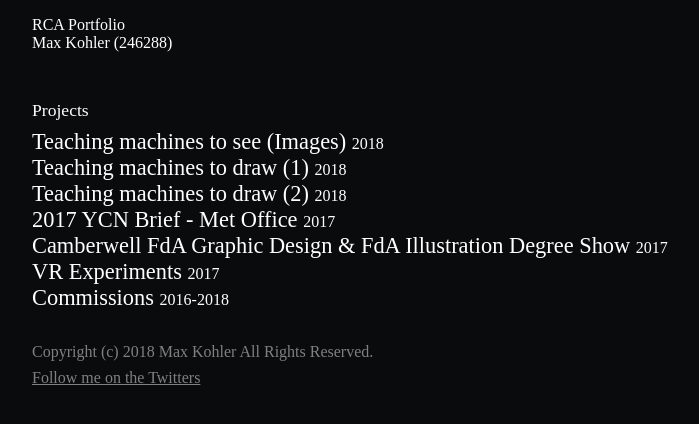
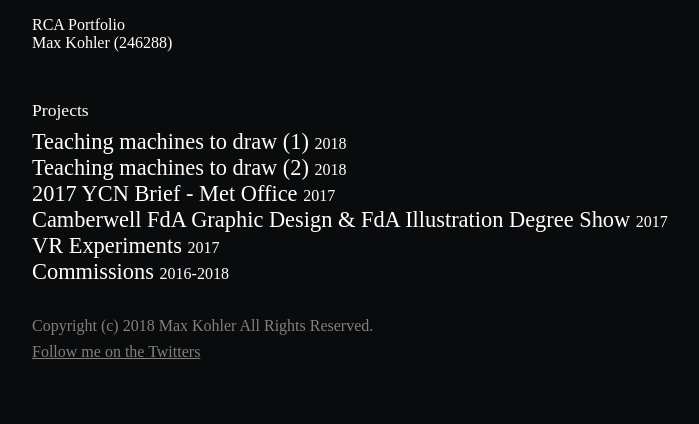
Before and after one commit to awesomephant/rca, a Jekyll site: the page built from index.md, in a window 1280 px wide. Shown: the top 424 px of the page, without its empty margins (32-731 px from the left). Built offline with Jekyll 4.4.1, drawn with Linux system fonts in a browser that asks for light colours; nearby versions of some CDN libraries.

Commit message:
Fix typo

```diff
--- a/_data/projects.yml
+++ b/_data/projects.yml
@@ -1,6 +1,3 @@
-- title: Teaching machines to see (Images)
-  url: www.example.com
-  date: 2018
 - title: Teaching machines to draw (1)
   url: ./work/drawing-machine-one.html
   date: 2018
```
